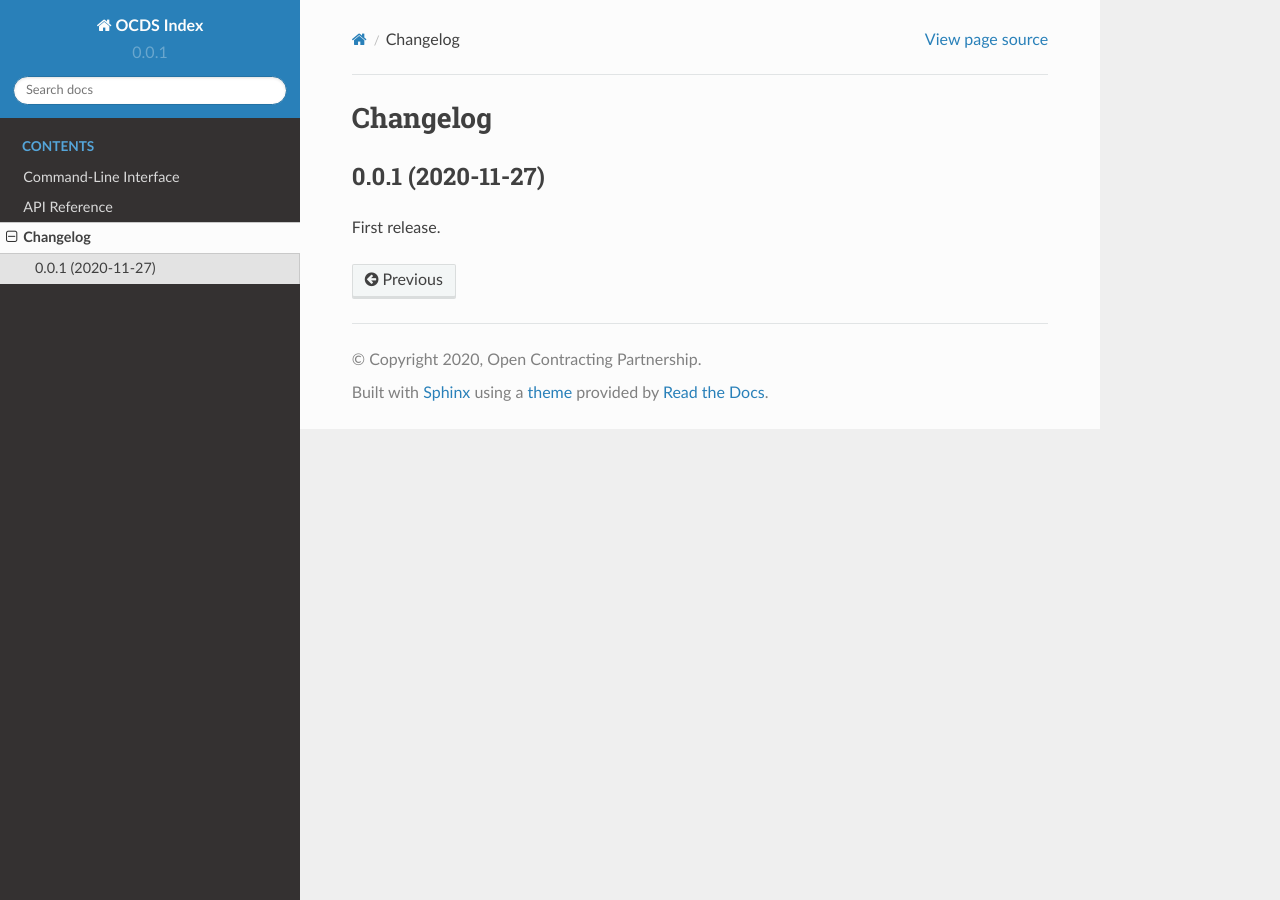
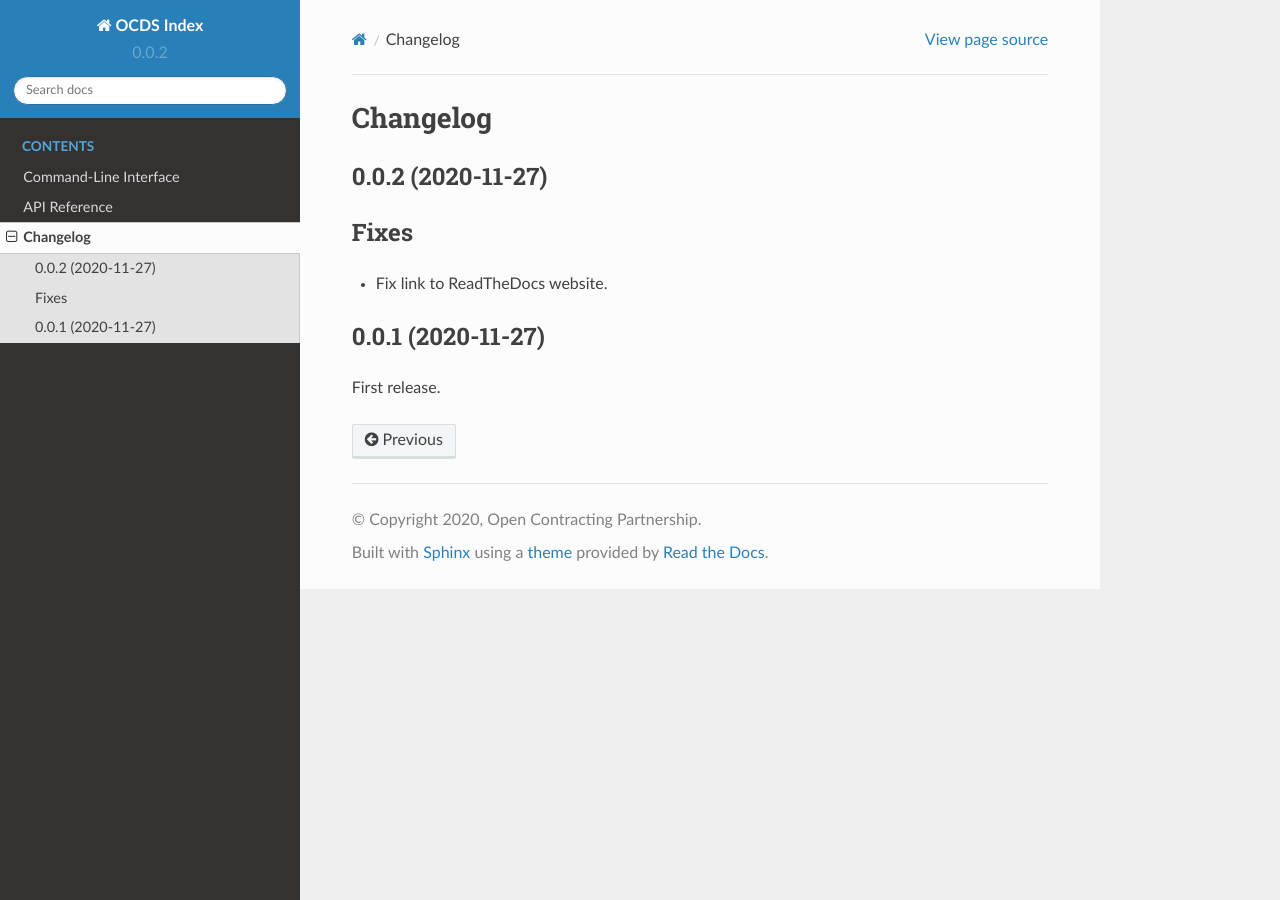
Before and after one commit to open-contracting/ocds-index, a Sphinx documentation site: the page built from docs/changelog.rst, in a window 1280 px wide. Built offline with Sphinx 7.4.7 and the Read the Docs theme 2.0.0, drawn with Linux system fonts in a browser that asks for light colours.

Commit message:
release: Iterate the version number

```diff
--- a/docs/changelog.rst
+++ b/docs/changelog.rst
@@ -1,5 +1,13 @@
 Changelog
 =========
+
+0.0.2 (2020-11-27)
+~~~~~~~~~~~~~~~~~~
+
+Fixes
+~~~~~
+
+- Fix link to ReadTheDocs website.
 
 0.0.1 (2020-11-27)
 ~~~~~~~~~~~~~~~~~~
--- a/docs/conf.py
+++ b/docs/conf.py
@@ -26,7 +26,7 @@ copyright = "2020, Open Contracting Partnership"
 author = "Open Contracting Partnership"
 
 # The short X.Y version
-version = "0.0.1"
+version = "0.0.2"
 # The full version, including alpha/beta/rc tags
 release = version
 
--- a/setup.py
+++ b/setup.py
@@ -5,7 +5,7 @@ with open("README.rst") as f:
 
 setup(
     name="ocdsindex",
-    version="0.0.1",
+    version="0.0.2",
     author="Open Contracting Partnership",
     author_email="data@open-contracting.org",
     url="https://github.com/open-contracting/ocds-index",
```
